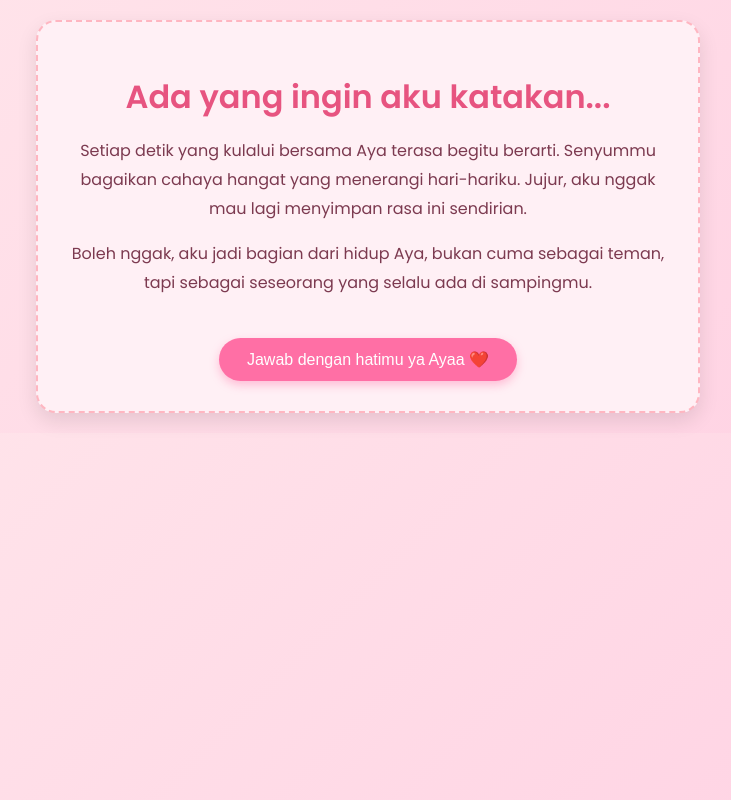
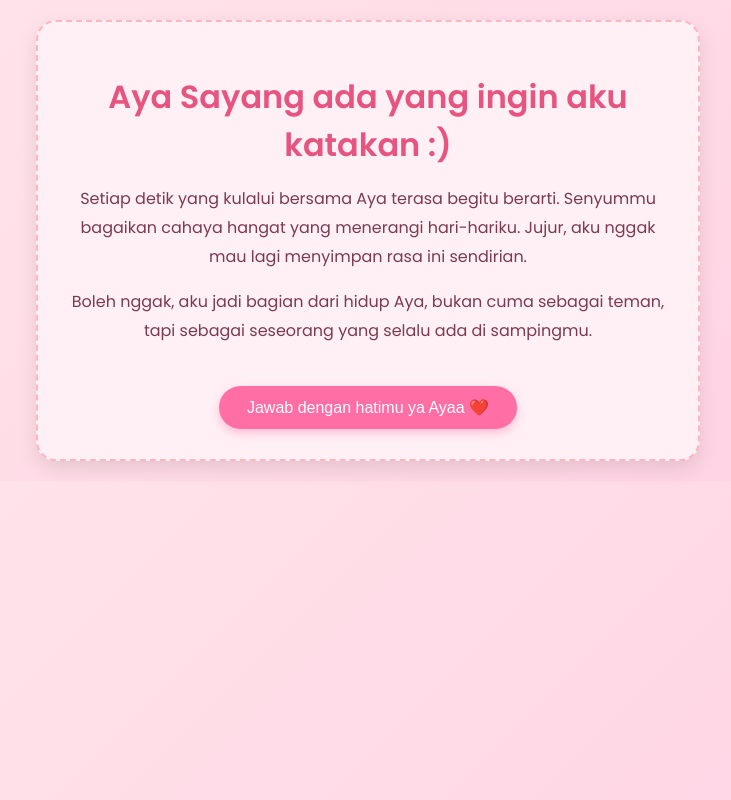
Before and after one commit to wiyan091/aya_dor, a Next.js app: page / in a window 1280 px wide. Shown: the whole page, without its empty margins (272-1003 px from the left). Built offline with nearby package versions, Linux system fonts and the light colour scheme.

Commit message:
Update index.js
true

```diff
--- a/pages/index.js
+++ b/pages/index.js
@@ -158,7 +158,7 @@ export default function Home() {
       />
 
       <div className="content">
-        <h1>Ada yang ingin aku katakan...</h1>
+        <h1>Aya Sayang ada yang ingin aku katakan :)</h1>
         <p>
           Setiap detik yang kulalui bersama Aya terasa begitu berarti. Senyummu
           bagaikan cahaya hangat yang menerangi hari-hariku. Jujur, aku nggak
```
